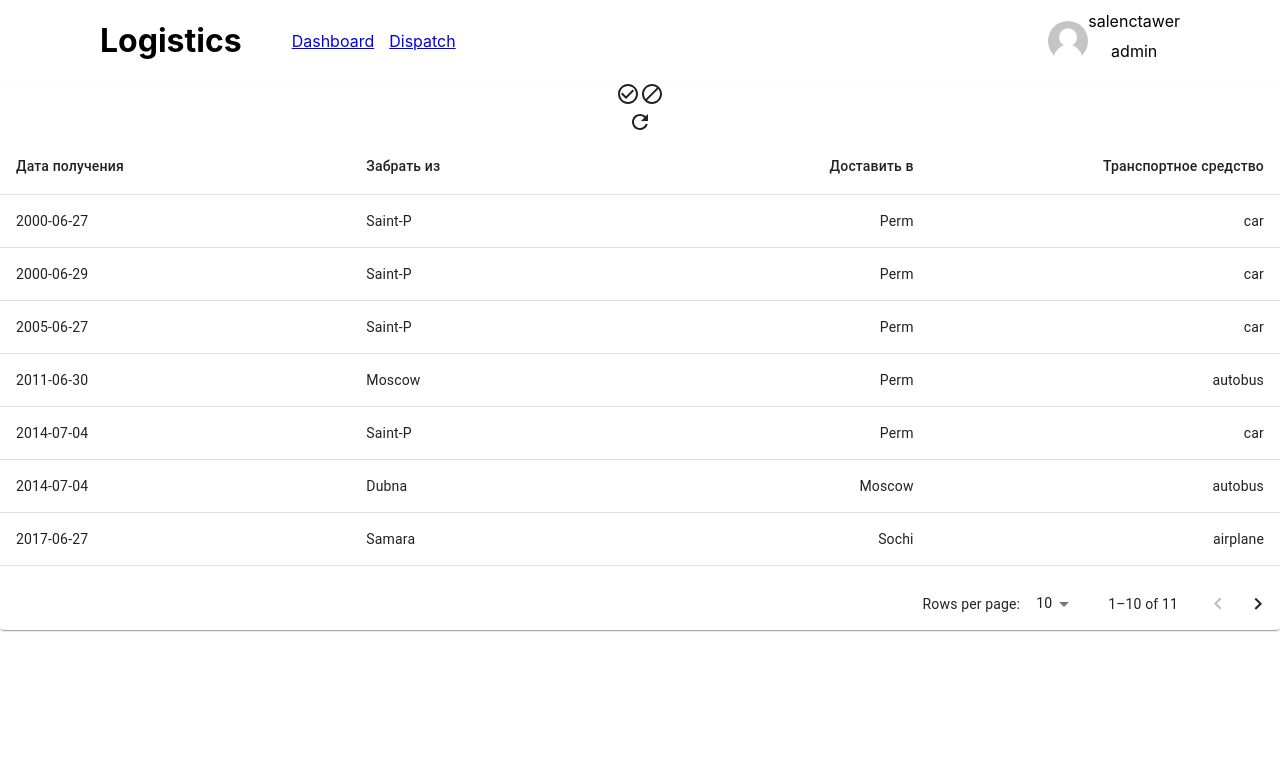
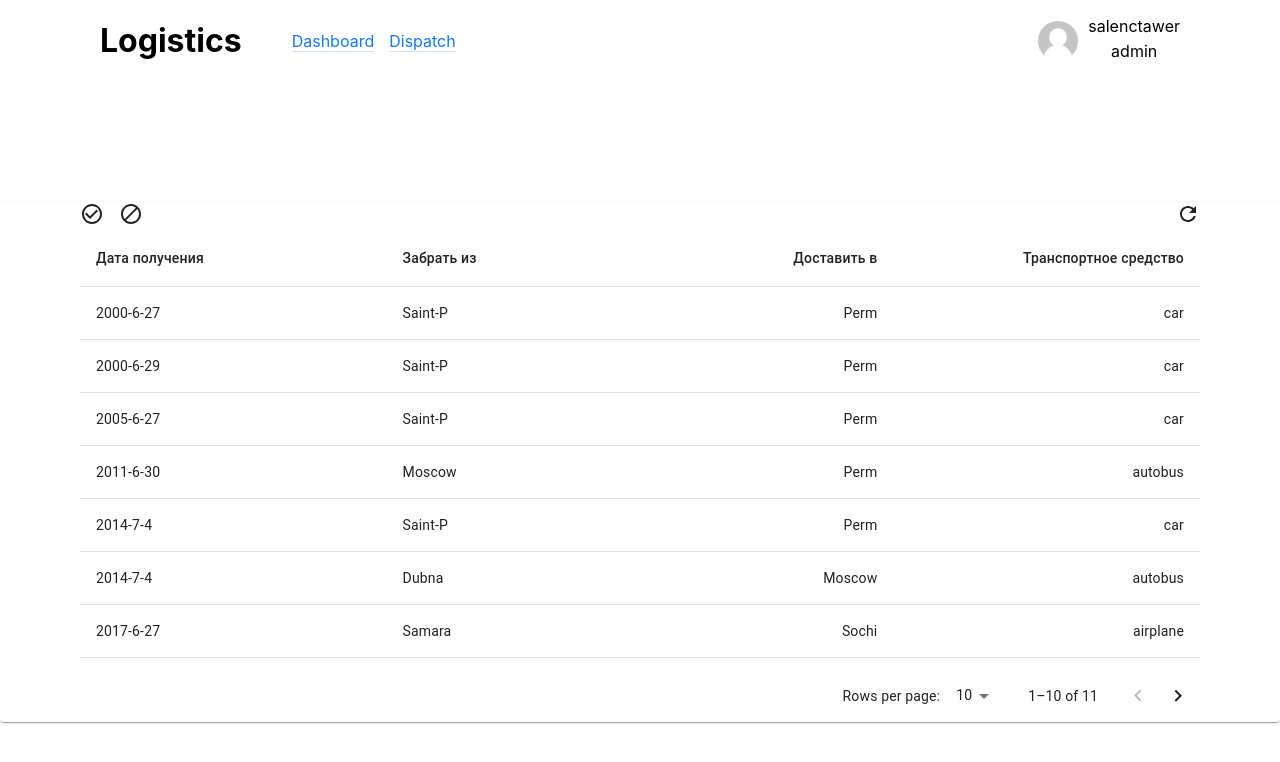
Before and after one commit to salenctawer/testovoe, a React (Create React App) app: page /dispatch in a window 1280 px wide. Shown: the top 762 px of the page. Built offline with nearby package versions, Linux system fonts and the light colour scheme.

Commit message:
fixed styles

```diff
--- a/src/components/Dispatch/Dispatch.module.scss
+++ b/src/components/Dispatch/Dispatch.module.scss
@@ -1,3 +1,9 @@
 .icons{
-
+    display: flex;
+    justify-content: space-between;
 }
+.dispatch{
+    display: flex;
+    justify-content: center;
+    margin-top: 120px;
+}
--- a/src/components/Dispatch/Dispatch.tsx
+++ b/src/components/Dispatch/Dispatch.tsx
@@ -133,14 +133,15 @@ const vehicles =[
   };
 
   return (
-    <Paper sx={{ width: '100%', overflow: 'hidden' }}>
+    <div className={styles.dispatch}>
+    <Paper sx={{ width: '1200px', overflow: 'hidden', paddingLeft:'80px', paddingRight:'80px' }}>
       <div className={styles.icons}>
           <div>
-          <CheckCircleOutlineIcon onClick={()=>setWorkFunction(true)}/>
-          <DoDisturbIcon onClick={()=>setWorkFunction(false)}/>
-        </div>
-        <RefreshIcon onClick={()=> setUpdateObject([...props.elements])}/>
-        </div>
+          <CheckCircleOutlineIcon sx={{cursor:'pointer'}} onClick={()=>setWorkFunction(true)}/>
+          <DoDisturbIcon sx={{cursor:'pointer', marginLeft:'15px'}} onClick={()=>setWorkFunction(false)}/>
+          </div>
+        <RefreshIcon sx={{cursor:'pointer'}} onClick={()=> setUpdateObject([...props.elements])}/>
+      </div>
       <TableContainer sx={{ maxHeight: 440 }}>
         <Table stickyHeader aria-label="sticky table">
           <TableHead>
@@ -188,6 +189,7 @@ const vehicles =[
         onRowsPerPageChange={handleChangeRowsPerPage}
       />
     </Paper>
+    </div>
   );
 }
 
--- a/src/components/Header/Header.module.scss
+++ b/src/components/Header/Header.module.scss
@@ -15,6 +15,14 @@
     }
     &__link{
         margin-right: 15px;
+        text-decoration: none;
+        color: #0f7afc;
+        border-bottom: 1px solid;
+        border-bottom-color: rgba(15, 122, 252, 0.2);
+        &:hover{
+            color: #cf0000;
+            border-bottom-color: rgba(208, 64, 0, 0.2);
+        }
     }
 }
 .avatar{
@@ -24,6 +32,7 @@
     &__container{
         display: flex;
         flex-direction: column;
+        margin-left: 10px;
     }
     &__image{
         width: 50px;
@@ -31,6 +40,6 @@
         margin-right: 10px;
     }
     &__text{
-        margin-bottom: 10px;
+        margin-bottom: 5px;
     }
 }
--- a/src/redux/dispatchReducer.ts
+++ b/src/redux/dispatchReducer.ts
@@ -5,15 +5,15 @@ const TOGGLE_REFRESH = 'TOGGLE_REFRESH'
 
 let initialState = {
     elements:[
-        {received: '2011-06-30', pick: 'Moscow', deliver:'Perm', vehicle:'autobus'},
-        {received: '2014-07-04', pick: 'Saint-P', deliver:'Perm', vehicle:'car'},
-        {received: '2017-06-27', pick: 'Samara', deliver:'Sochi', vehicle:'airplane'},
-        {received: '2014-07-04', pick: 'Dubna', deliver:'Moscow', vehicle:'autobus'},
-        {received: '2018-06-30', pick: 'Moscow', deliver:'Perm', vehicle:'autobus'},
-        {received: '2005-06-27', pick: 'Saint-P', deliver:'Perm', vehicle:'car'},
-        {received: '2019-06-27', pick: 'Saint-P', deliver:'Perm', vehicle:'car'},
-        {received: '2000-06-27', pick: 'Saint-P', deliver:'Perm', vehicle:'car'},
-        {received: '2000-06-29', pick: 'Saint-P', deliver:'Perm', vehicle:'car'},
+        {received: '2011-6-30', pick: 'Moscow', deliver:'Perm', vehicle:'autobus'},
+        {received: '2014-7-4', pick: 'Saint-P', deliver:'Perm', vehicle:'car'},
+        {received: '2017-6-27', pick: 'Samara', deliver:'Sochi', vehicle:'airplane'},
+        {received: '2014-7-4', pick: 'Dubna', deliver:'Moscow', vehicle:'autobus'},
+        {received: '2018-6-30', pick: 'Moscow', deliver:'Perm', vehicle:'autobus'},
+        {received: '2005-6-27', pick: 'Saint-P', deliver:'Perm', vehicle:'car'},
+        {received: '2019-6-27', pick: 'Saint-P', deliver:'Perm', vehicle:'car'},
+        {received: '2000-6-27', pick: 'Saint-P', deliver:'Perm', vehicle:'car'},
+        {received: '2000-6-29', pick: 'Saint-P', deliver:'Perm', vehicle:'car'},
     ] as Array<ElementsType>
 }
 
```
